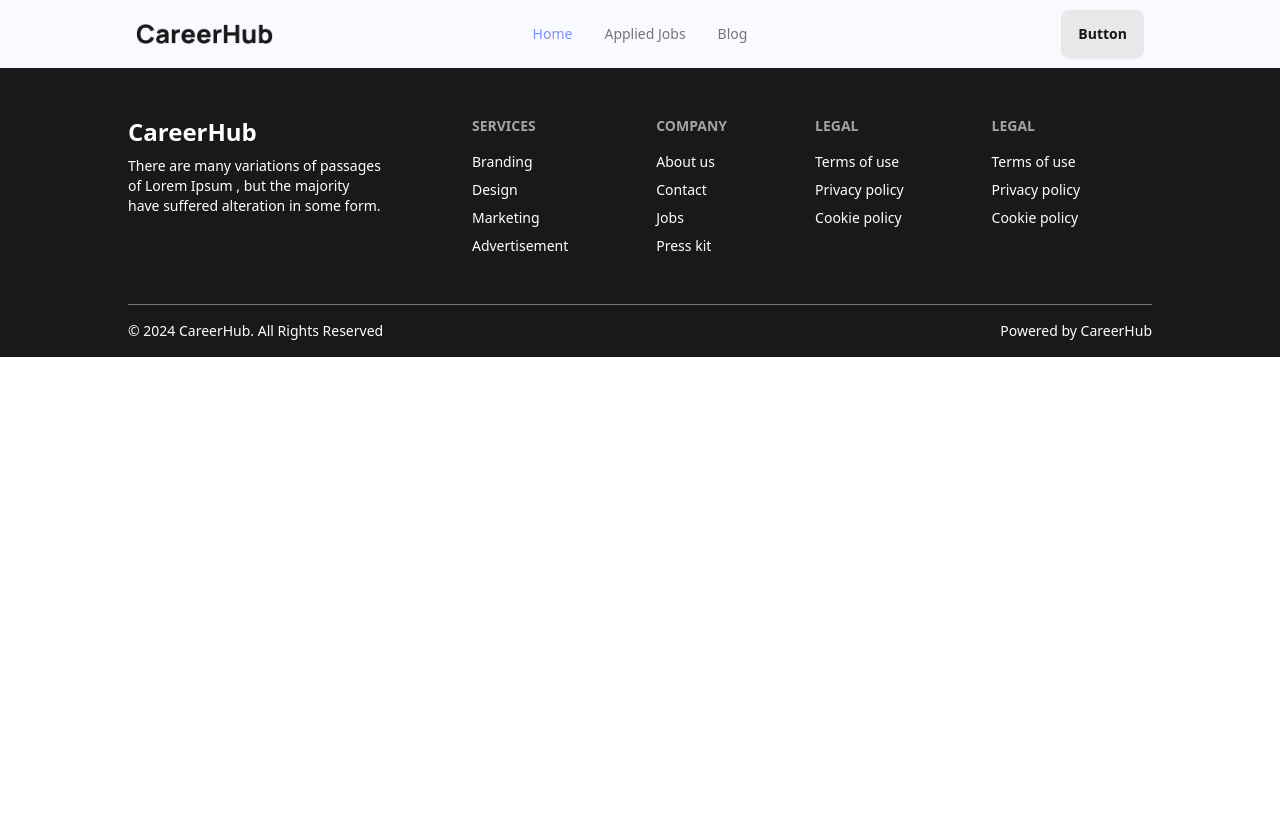
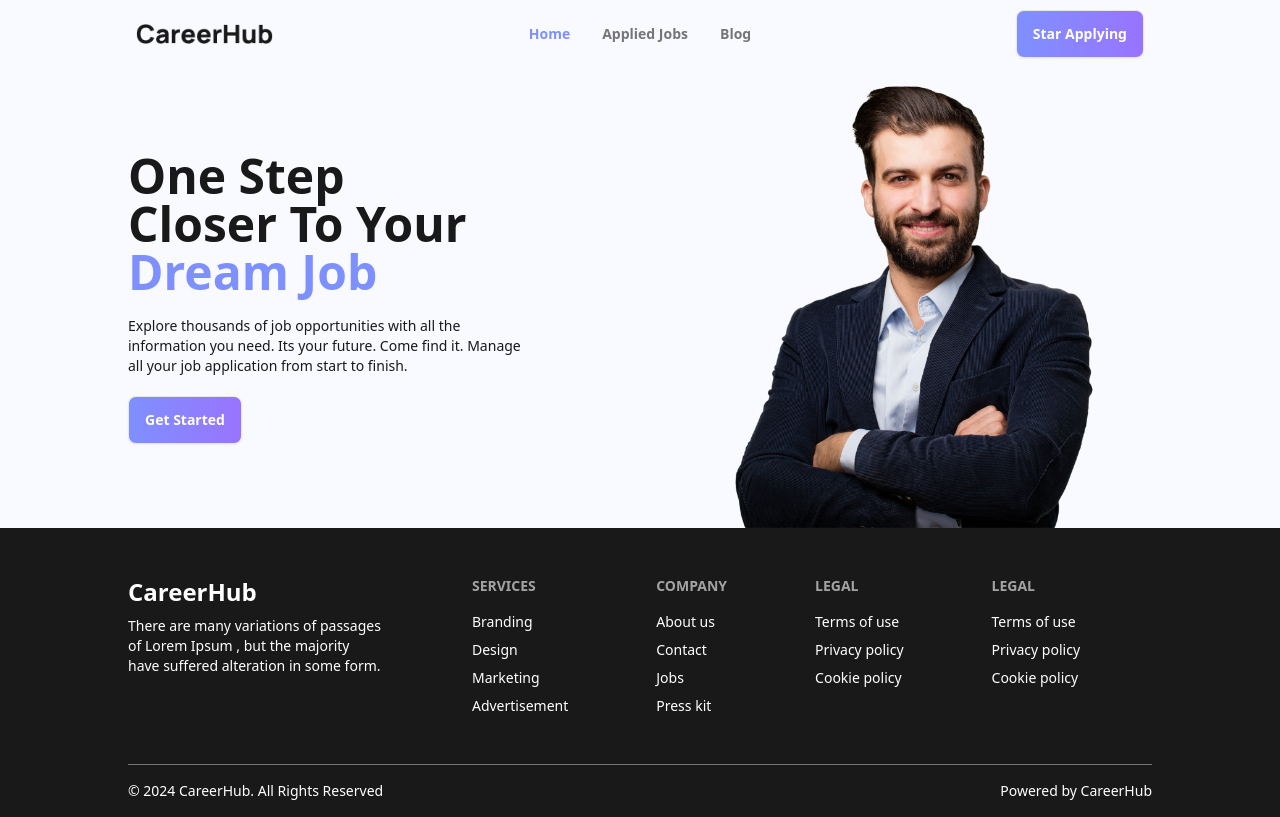
Before and after one commit to azimuddin2/career-hub-client, a React (Vite) app: page / in a window 1280 px wide. Built offline with nearby package versions, Linux system fonts and the light colour scheme.

Commit message:
added banner section

```diff
--- /dev/null
+++ b/src/components/Button/Button.jsx
@@ -0,0 +1,12 @@
+
+const Button = ({ children }) => {
+    return (
+        <button
+            className="btn bg-gradient-to-r from-primary to-secondary text-white"
+        >
+            {children}
+        </button>
+    );
+};
+
+export default Button;
--- /dev/null
+++ b/src/pages/Home/Banner/Banner.jsx
@@ -0,0 +1,32 @@
+import { Link } from "react-router-dom";
+import userImg from '../../../assets/images/user.png';
+import Button from "../../../components/Button/Button";
+
+const Banner = () => {
+    return (
+        <section className="bg-[#F9FAFF]">
+            <div className="max-w-screen-lg lg:mx-auto mx-5">
+                <div className="hero-content p-0 flex-col lg:flex-row-reverse">
+                    <div className='flex-1 mx-auto'>
+                        <img
+                            src={userImg}
+                            alt='user'
+                            className=" w-full mx-auto"
+                        />
+                    </div>
+                    <div className='flex-1 mt-4 lg:mt-0'>
+                        <h1 className="text-4xl lg:text-5xl text-accent font-bold mb-2 lg:mb-4">One Step <br/> Closer To Your <br /> <span className="text-primary">Dream Job</span></h1>
+                        <p className="my-4 lg:my-5 text-accent text-sm lg:w-4/5">Explore thousands of job opportunities with all the information you need. Its your future. Come find it. Manage all your job application from start to finish.</p>
+                        <Button>
+                            <Link to={'/'}>
+                                <span>Get Started</span>
+                            </Link>
+                        </Button>
+                    </div>
+                </div>
+            </div>
+        </section>
+    );
+};
+
+export default Banner;
--- /dev/null
+++ b/src/pages/Home/Home.jsx
@@ -0,0 +1,11 @@
+import Banner from "./Banner/Banner";
+
+const Home = () => {
+    return (
+        <div>
+            <Banner></Banner>
+        </div>
+    );
+};
+
+export default Home;
--- a/src/pages/Shared/Navbar/CustomLink.jsx
+++ b/src/pages/Shared/Navbar/CustomLink.jsx
@@ -6,6 +6,7 @@ const CustomLink = ({ children, to, ...props }) => {
 
     return (
         <Link
+        className="font-semibold"
             style={{
                 color: match ? "#7E90FE" : "#757575"
             }}
--- a/src/pages/Shared/Navbar/Navbar.jsx
+++ b/src/pages/Shared/Navbar/Navbar.jsx
@@ -1,6 +1,7 @@
 import CustomLink from "./CustomLink";
 import logo from '../../../assets/logo/logo.png';
 import { Link } from "react-router-dom";
+import Button from "../../../components/Button/Button";
 
 const Navbar = () => {
 
@@ -24,7 +25,7 @@ const Navbar = () => {
                         <div tabIndex={0} role="button" className="btn btn-ghost lg:hidden">
                             <svg xmlns="http://www.w3.org/2000/svg" className="h-5 w-5" fill="none" viewBox="0 0 24 24" stroke="currentColor"><path strokeLinecap="round" strokeLinejoin="round" strokeWidth="2" d="M4 6h16M4 12h8m-8 6h16" /></svg>
                         </div>
-                        <ul tabIndex={0} className="menu menu-sm dropdown-content mt-3 z-[1] p-2 shadow bg-base-100 rounded-box w-52">
+                        <ul tabIndex={0} className="menu menu-sm dropdown-content mt-3 z-[1] p-2 shadow bg-base-100 rounded-box w-64">
                             {navOptions}
                         </ul>
                     </div>
@@ -38,7 +39,9 @@ const Navbar = () => {
                     </ul>
                 </div>
                 <div className="navbar-end">
-                    <a className="btn">Button</a>
+                    <Link to={'/'}>
+                        <Button>Star Applying</Button>
+                    </Link>
                 </div>
             </div>
         </div>
```
Also changed, not shown: src/router/Routes.jsx (+7 -1 lines).
